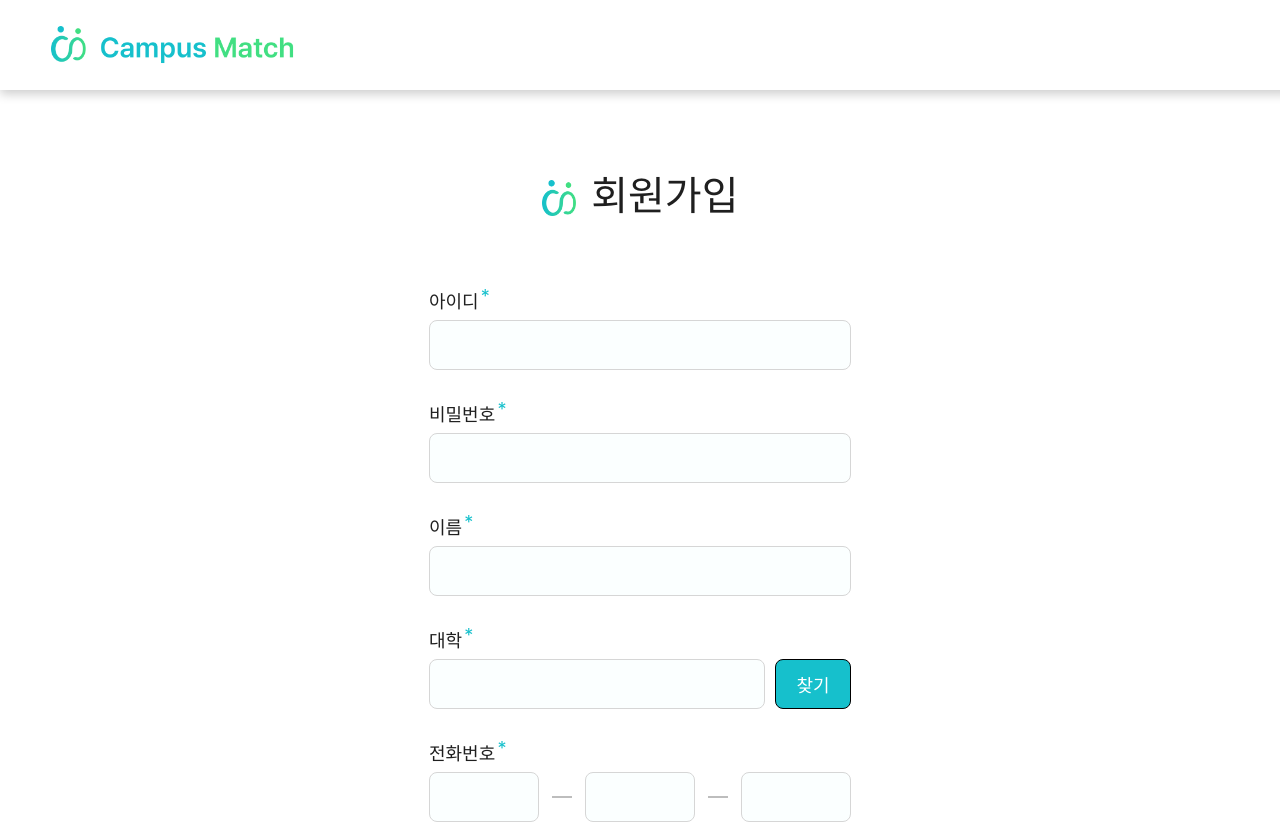
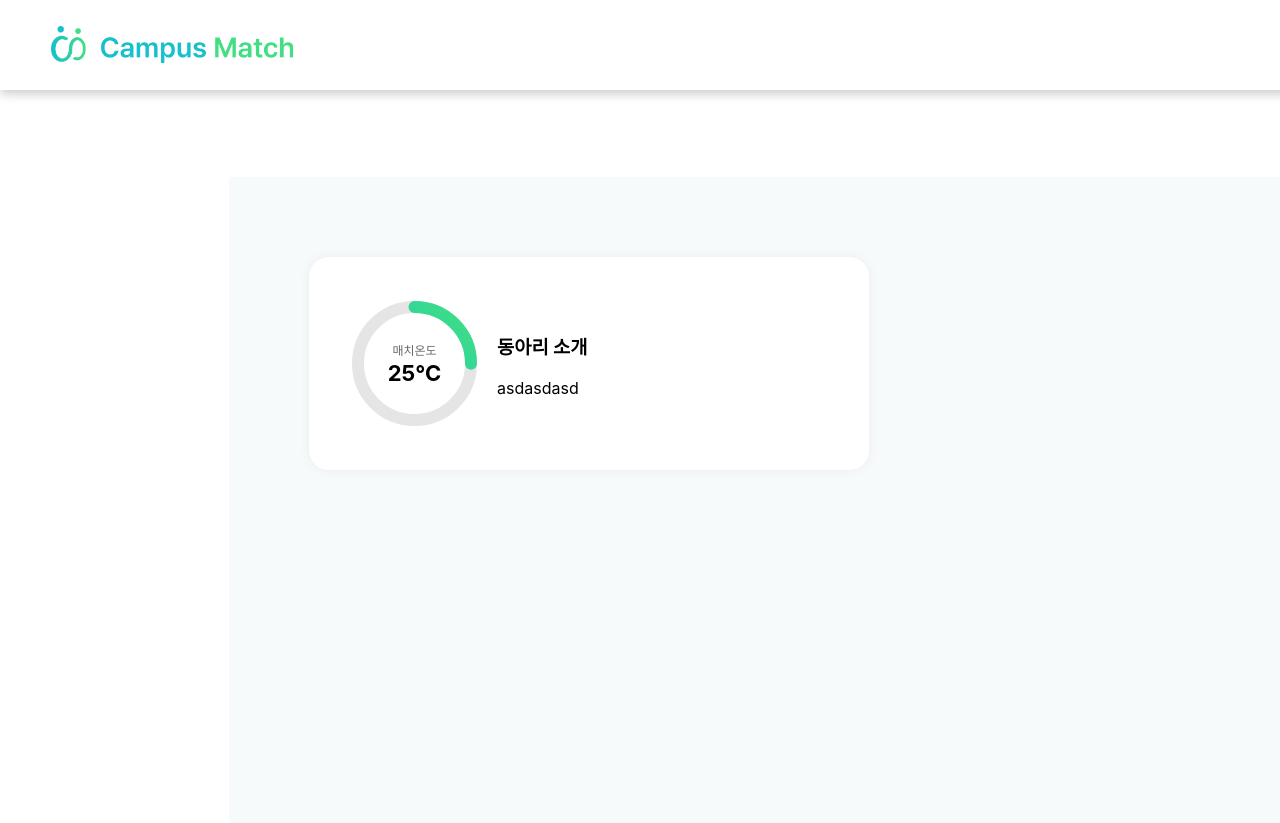
Before and after one commit to LikeLionHGU/Campus_Match_Front, a React (Create React App) app: page / in a window 1280 px wide. Shown: the top 823 px of the page. Built offline with nearby package versions, Linux system fonts and the light colour scheme.

Commit message:
add 대시보드-온도

```diff
--- a/src/App.js
+++ b/src/App.js
@@ -1,12 +1,14 @@
 import Header from './components/header/Header';
 import Footer from './components/footer/Footer';
 import RegisterPage from './pages/register_page/Register_page';
+import Dashboard from './pages/Dashboard/Dashboard';
 
 function App() {
   return (
     <>
       <Header/>
-      <RegisterPage/>
+      {/* <RegisterPage/> */}
+      <Dashboard/>
       <Footer/>
     </>
 
--- /dev/null
+++ b/src/pages/Dashboard/Dashboard.css
@@ -0,0 +1,25 @@
+.container{
+    display: grid;
+    grid-template-columns: 229px 1fr;
+}
+
+.right{
+    display: grid;
+    grid-template-columns: 560px 560px 361px;
+    grid-template-rows: 213px 591px;
+    gap: 25px;
+    background-color:#F7FAFA;;
+    padding: 80px 80px 83px 80px;
+}
+
+.club-intro{
+    display: grid;
+    grid-template-columns: 125px 1fr;
+    padding: 44px 43px;
+    justify-content: center;
+    align-items: center;
+    border-radius: 20px;
+    background: #FFF;
+    box-shadow: 0 0 12px 0 rgba(0, 0, 0, 0.05);
+    gap: 20px;
+}
--- a/src/pages/Dashboard/Dashboard.js
+++ b/src/pages/Dashboard/Dashboard.js
@@ -0,0 +1,52 @@
+import "./Dashboard.css";
+import TempRing from "./TempRing";
+
+const Dashboard = () => {
+    return(
+        <>
+            <div className="container">
+                <div className="left">
+
+                </div>
+                <div className="right">
+                    <div className="club-intro">
+                        <div className="club-intro-left">
+                            <div class="temp-ring">
+                                <TempRing temperature={25}/>
+
+
+
+
+                            </div>
+                        </div>
+                        <div className="club-intro-right">
+                            <h3>
+                                동아리 소개
+                            </h3>
+                            <p>
+                                asdasdasd
+                            </p>
+                        </div>
+                    </div>
+                    <div className="club-record">
+
+                    </div>
+                    <div className="club-badge">
+
+                    </div>
+                    <div className="club-matchup">
+
+                    </div>
+                    <div className="club-calender">
+
+                    </div>
+                    <div className="club-gallery">
+
+                    </div>
+                </div>
+            </div>
+        </>
+    );
+}
+
+export default Dashboard;
--- /dev/null
+++ b/src/pages/Dashboard/TempRing.css
@@ -0,0 +1,49 @@
+.temp-ring {
+  position: relative;
+  width: 125px;
+  height: 125px;
+}
+
+circle {
+  fill: none;
+  stroke-width: 12;
+}
+
+
+.bg {
+  stroke: #e5e5e5;
+}
+
+.progress {
+  stroke: url(#tempGradient);
+  stroke-linecap: round;
+
+  transform: rotate(-90deg);
+  transform-origin: 50% 50%;
+
+  transition: stroke-dashoffset 0.6s ease;
+}
+
+.temp-text {
+  position: absolute;
+  inset: 0;
+
+  display: flex;
+  flex-direction: column;
+  justify-content: center;
+  align-items: center;
+
+  pointer-events: none;
+}
+
+.temp-text span {
+  font-size: 12px;
+  color: #666;
+  margin-bottom: 2px;
+}
+
+.temp-text strong {
+  font-size: 22px;
+  font-weight: 700;
+  color: #000;
+}
--- /dev/null
+++ b/src/pages/Dashboard/TempRing.js
@@ -0,0 +1,55 @@
+import React from "react";
+import "./TempRing.css";
+
+const TempRing = ({ temperature = 75 }) => {
+  const maxTemp = 100;
+
+  const radius = 56.5;
+  const circumference = 2 * Math.PI * radius;
+
+  const percent = temperature / maxTemp;
+  const offset = circumference * (1 - percent);
+
+  return (
+    <div className="temp-ring">
+      <svg width="125" height="125">
+
+        <defs>
+          <linearGradient
+            id="tempGradient"
+            x1="0%"
+            y1="0%"
+            x2="100%"
+            y2="100%"
+          >
+            <stop offset="0%" stopColor="#16C0CC" />
+            <stop offset="100%" stopColor="#41DF82" />
+          </linearGradient>
+        </defs>
+
+        <circle
+          className="bg"
+          cx="62.5"
+          cy="62.5"
+          r={radius}
+        />
+
+        <circle
+          className="progress"
+          cx="62.5"
+          cy="62.5"
+          r={radius}
+          strokeDasharray={circumference}
+          strokeDashoffset={offset}
+        />
+      </svg>
+
+      <div className="temp-text">
+        <span>매치온도</span>
+        <strong>{temperature}°C</strong>
+      </div>
+    </div>
+  );
+};
+
+export default TempRing;
```
